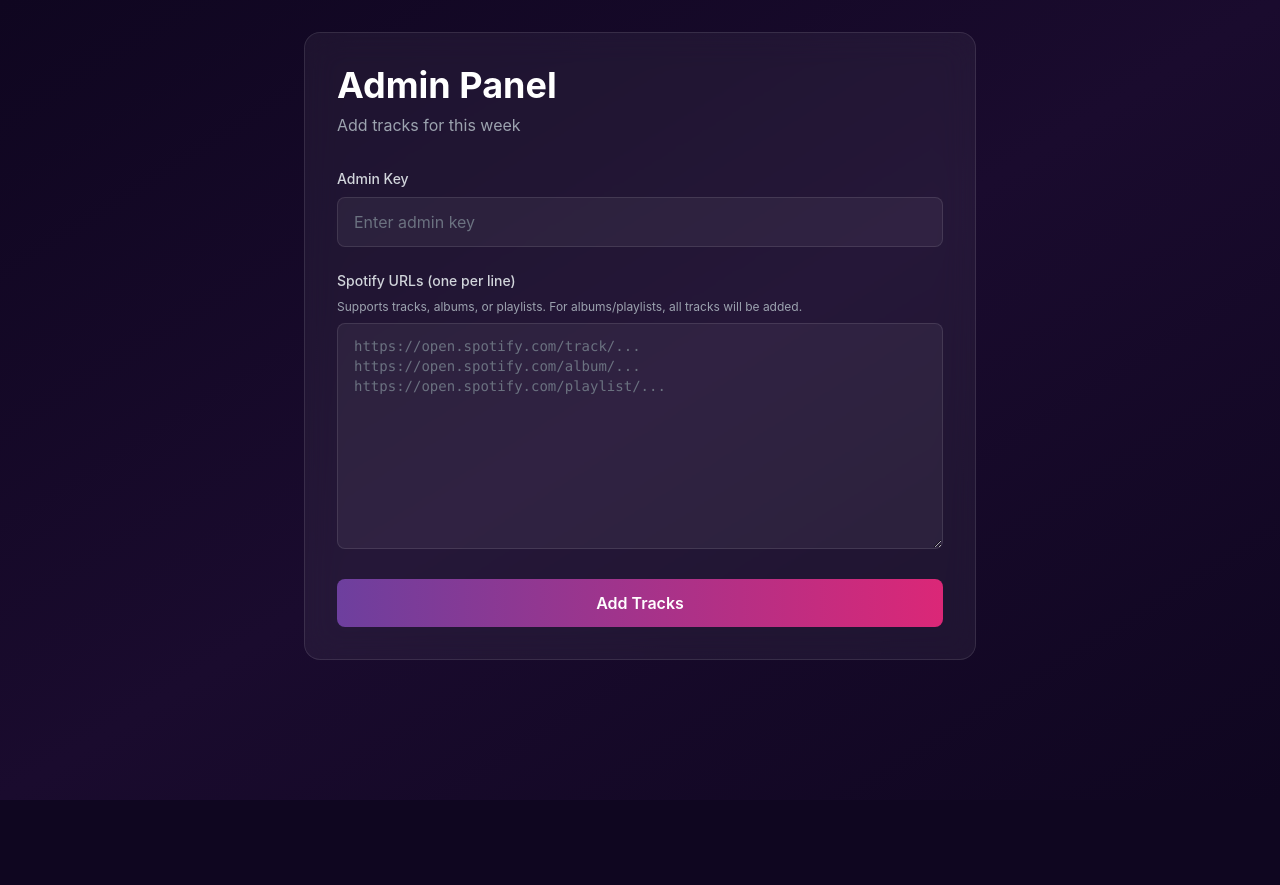
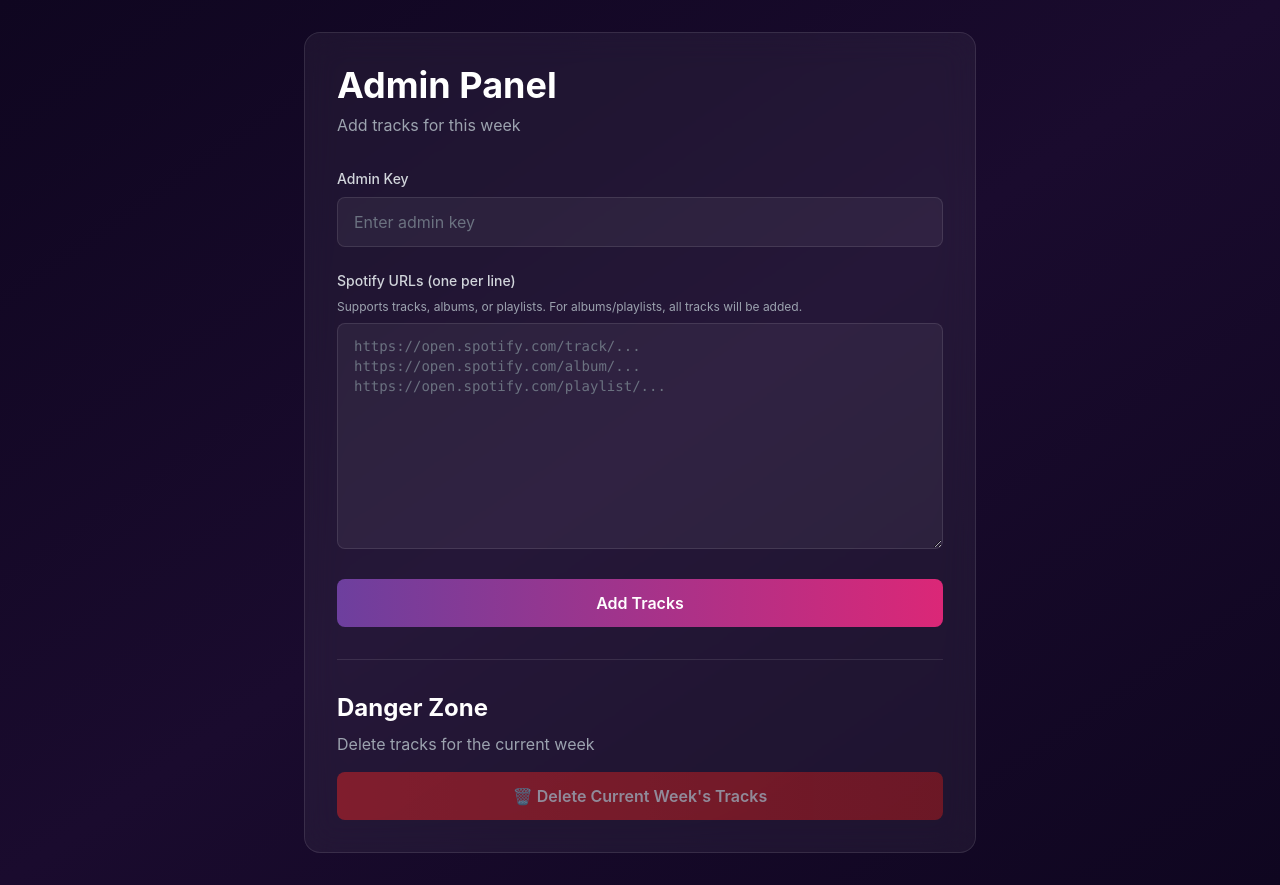
Before and after one commit to adityasingh3738/EstierApp, a Next.js app: page /admin in a window 1280 px wide. Before the commit the page ends 800 px from the top, so only its background shows below. Built offline with nearby package versions, Linux system fonts and the light colour scheme.

Commit message:
Add delete endpoint to admin API for removing current week's tracks

```diff
--- a/app/admin/page.tsx
+++ b/app/admin/page.tsx
@@ -6,7 +6,38 @@ export default function AdminPage() {
   const [spotifyUrls, setSpotifyUrls] = useState('');
   const [adminKey, setAdminKey] = useState('');
   const [loading, setLoading] = useState(false);
+  const [deleting, setDeleting] = useState(false);
   const [message, setMessage] = useState('');
+
+  const handleDelete = async () => {
+    if (!confirm('Are you sure you want to delete all tracks for the current week? This cannot be undone!')) {
+      return;
+    }
+
+    setDeleting(true);
+    setMessage('');
+
+    try {
+      const response = await fetch('/api/admin/tracks', {
+        method: 'DELETE',
+        headers: {
+          'x-admin-key': adminKey,
+        },
+      });
+
+      const data = await response.json();
+
+      if (response.ok) {
+        setMessage(`✅ Successfully deleted ${data.deleted} tracks!`);
+      } else {
+        setMessage(`❌ Error: ${data.error || 'Failed to delete tracks'}`);
+      }
+    } catch (error) {
+      setMessage(`❌ Error: ${error instanceof Error ? error.message : 'Unknown error'}`);
+    } finally {
+      setDeleting(false);
+    }
+  };
 
   const handleSubmit = async (e: React.FormEvent) => {
     e.preventDefault();
@@ -88,12 +119,25 @@ https://open.spotify.com/playlist/..."
 
             <button
               type="submit"
-              disabled={loading}
+              disabled={loading || deleting}
               className="w-full bg-gradient-to-r from-purple-600 to-pink-600 text-white font-semibold py-3 px-6 rounded-lg hover:from-purple-700 hover:to-pink-700 transition disabled:opacity-50 disabled:cursor-not-allowed"
             >
               {loading ? 'Adding Tracks...' : 'Add Tracks'}
             </button>
           </form>
+
+          {/* Delete Section */}
+          <div className="mt-8 pt-8 border-t border-white/10">
+            <h2 className="text-2xl font-bold text-white mb-2">Danger Zone</h2>
+            <p className="text-gray-400 mb-4">Delete tracks for the current week</p>
+            <button
+              onClick={handleDelete}
+              disabled={loading || deleting || !adminKey}
+              className="w-full bg-gradient-to-r from-red-600 to-red-700 text-white font-semibold py-3 px-6 rounded-lg hover:from-red-700 hover:to-red-800 transition disabled:opacity-50 disabled:cursor-not-allowed"
+            >
+              {deleting ? 'Deleting...' : '🗑️ Delete Current Week\'s Tracks'}
+            </button>
+          </div>
 
           {message && (
             <div className="mt-6 p-4 bg-white/5 border border-white/10 rounded-lg">
--- a/app/api/admin/tracks/route.ts
+++ b/app/api/admin/tracks/route.ts
@@ -145,6 +145,53 @@ async function fetchSpotifyContent(spotifyInput: string) {
   throw new Error('Invalid Spotify URL type');
 }
 
+export async function DELETE(req: NextRequest) {
+  try {
+    // Simple auth - check for admin key
+    const adminKey = req.headers.get('x-admin-key');
+    if (adminKey !== process.env.ADMIN_KEY) {
+      return NextResponse.json({ error: 'Unauthorized' }, { status: 401 });
+    }
+
+    const { searchParams } = new URL(req.url);
+    const weekStart = searchParams.get('weekStart');
+
+    if (weekStart) {
+      // Delete tracks for specific week
+      const targetDate = new Date(weekStart);
+      const result = await prisma.track.deleteMany({
+        where: {
+          weekStart: targetDate,
+        },
+      });
+      return NextResponse.json({
+        success: true,
+        deleted: result.count,
+        weekStart: weekStart,
+      });
+    } else {
+      // Delete all tracks for current week
+      const currentWeekStart = getWeekStart(new Date());
+      const result = await prisma.track.deleteMany({
+        where: {
+          weekStart: currentWeekStart,
+        },
+      });
+      return NextResponse.json({
+        success: true,
+        deleted: result.count,
+        weekStart: currentWeekStart.toISOString(),
+      });
+    }
+  } catch (error) {
+    console.error('Error deleting tracks:', error);
+    return NextResponse.json(
+      { error: 'Failed to delete tracks', details: error instanceof Error ? error.message : 'Unknown error' },
+      { status: 500 }
+    );
+  }
+}
+
 export async function POST(req: NextRequest) {
   try {
     // Simple auth - check for admin key
```
